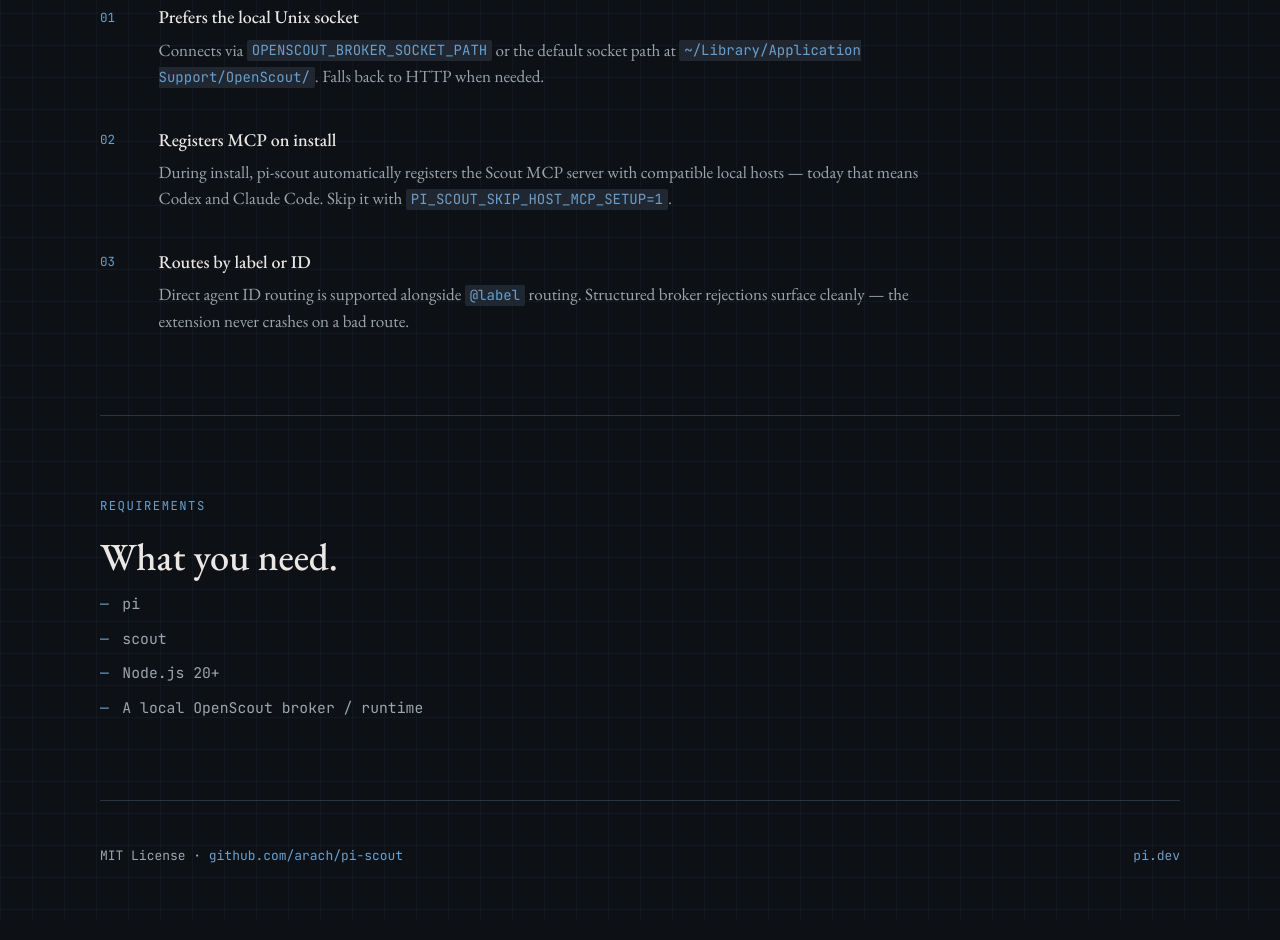
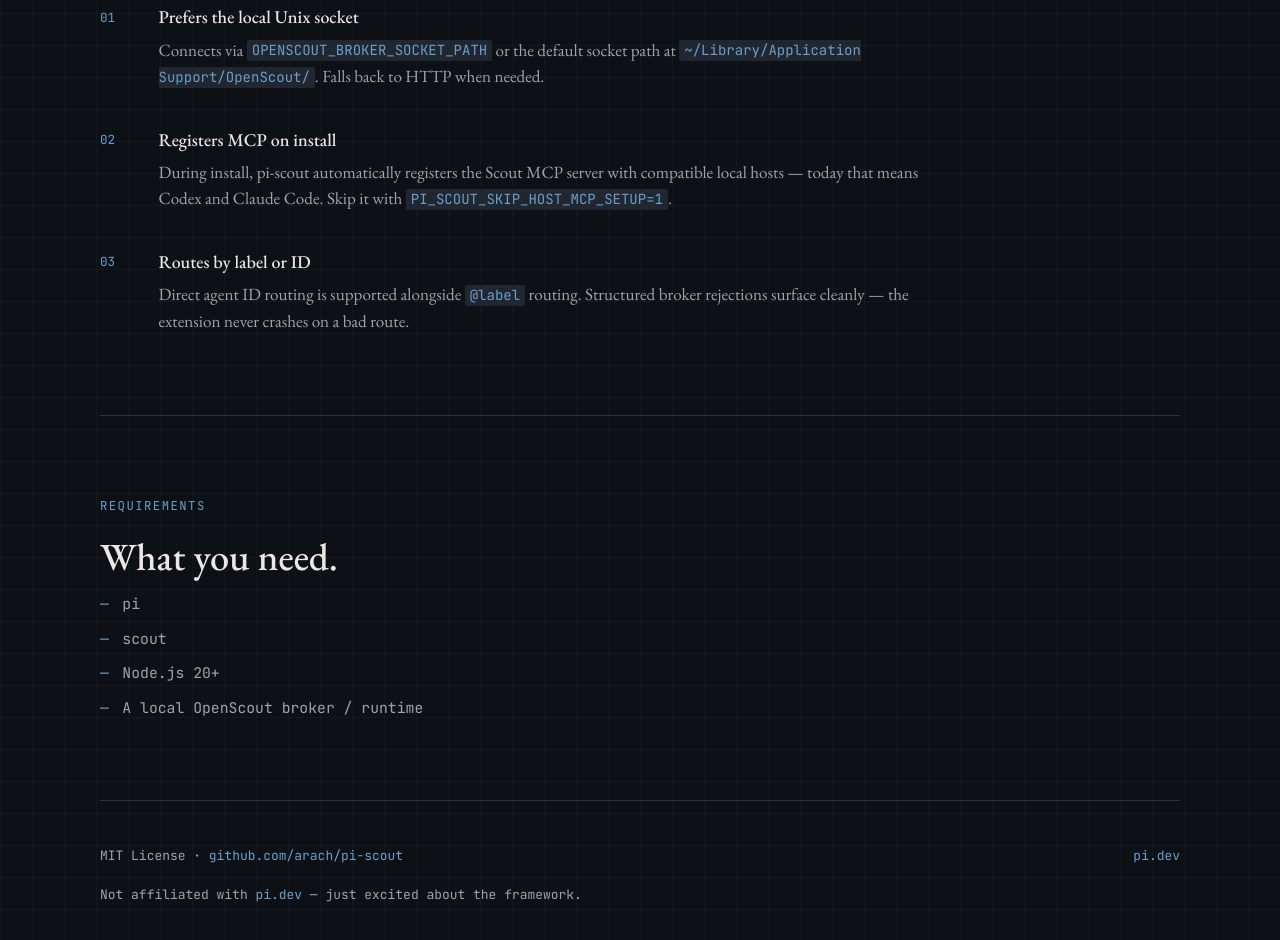
Before and after one commit to arach/pi-scout, a website: page docs/index.html in a window 1280 px wide. Shown: the part 1619-2559 px from the top of the page. Drawn offline with nearby package versions, Linux system fonts and the light colour scheme.

Commit message:
Add pi.dev acknowledgement to footer

```diff
--- a/docs/index.html
+++ b/docs/index.html
@@ -399,6 +399,9 @@
         <p>MIT License · <a href="https://github.com/arach/pi-scout">github.com/arach/pi-scout</a></p>
         <p><a href="https://pi.dev">pi.dev</a></p>
       </div>
+      <div class="footer-row" style="margin-top: 1rem;">
+        <p>Not affiliated with <a href="https://pi.dev">pi.dev</a> — just excited about the framework.</p>
+      </div>
     </footer>
 
   </div>
```
